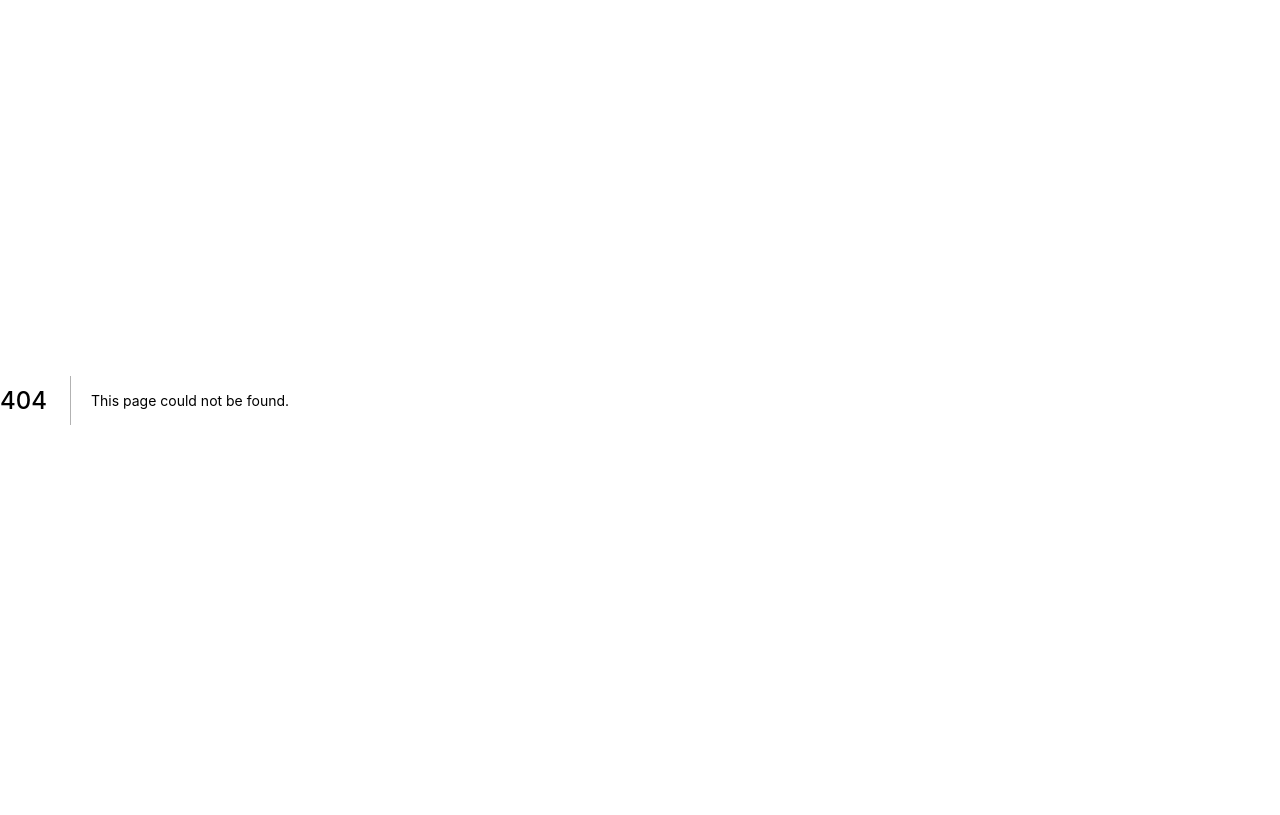
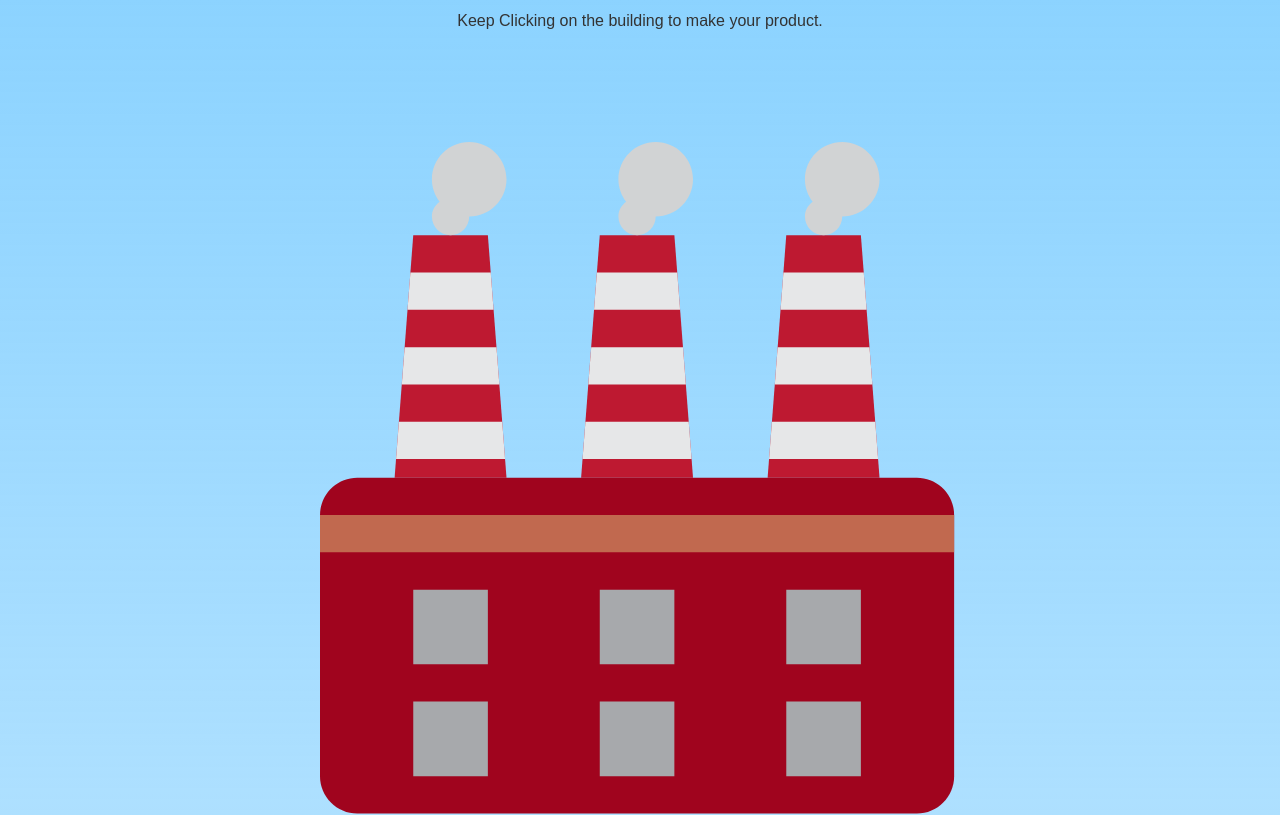
Before and after one commit to Ishan-sa/Final_Project-DCD, a Next.js app in the folder fashoid/: page /factory in a window 1280 px wide. Before the commit this address had no page. Built offline with nearby package versions, Linux system fonts and the light colour scheme.

Commit message:
added fact and factory pages needs to finish functionality and style

```diff
--- a/fashoid/comps/image.js
+++ b/fashoid/comps/image.js
@@ -16,6 +16,6 @@ export default function Img({
     position = "relative"
 }) {
     return <AllImages p={padding} po={position}>
-        <Image src={img} width={w} height={h} />
+        <Image src={img} width={w} height={h} p={padding}/>
     </AllImages>
 }
--- /dev/null
+++ b/fashoid/pages/factory.js
@@ -0,0 +1,32 @@
+import Background from "../comps/background";
+import Img from "../comps/image";
+import styled from "styled-components";
+import Button from "../comps/button";
+import BodyText from "../comps/text-content";
+import { useRouter } from 'next/router';
+
+const MainCont = styled.div`
+    display: flex;
+    flex-direction: column;
+    align-items: center;
+    width: 100vw;
+`;
+
+const Warehouse = styled.img`
+    padding: 100px 0px 0px 0px;
+    width: 50%;
+`;
+
+export default function Factory(){
+
+    return <MainCont>
+    <Background img="/factory_bg.svg"></Background>
+
+    <BodyText
+    txt="Keep Clicking on the building to make your product.">
+    </BodyText>
+
+    <Warehouse src="/Factory.svg" />
+
+    </MainCont>
+}
```
Also changed, not shown: fashoid/pages/fact.js (renamed from fashoid/pages/WwFact.js, +5 -3 lines), fashoid/public/factory_bg.svg (added).
